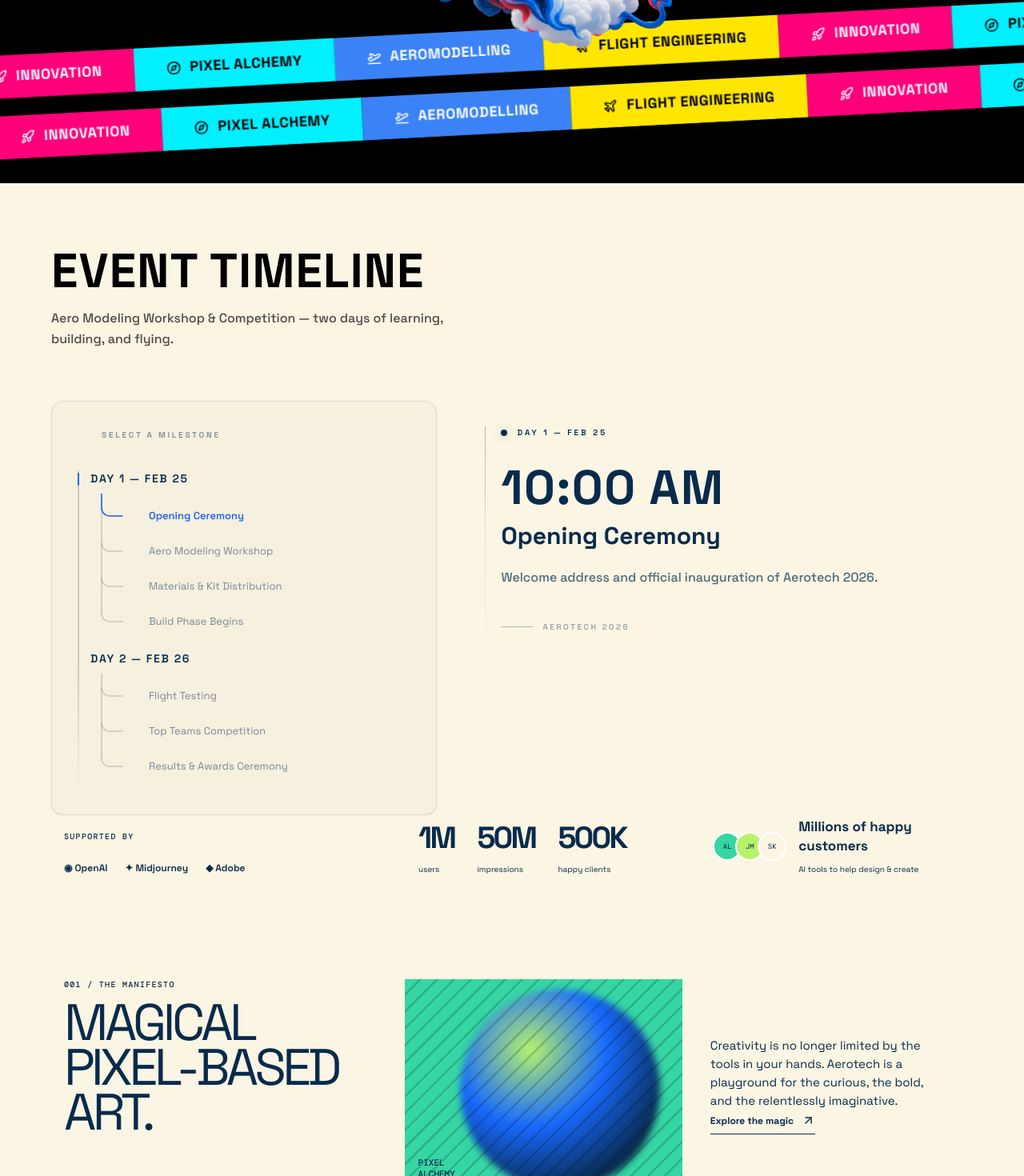
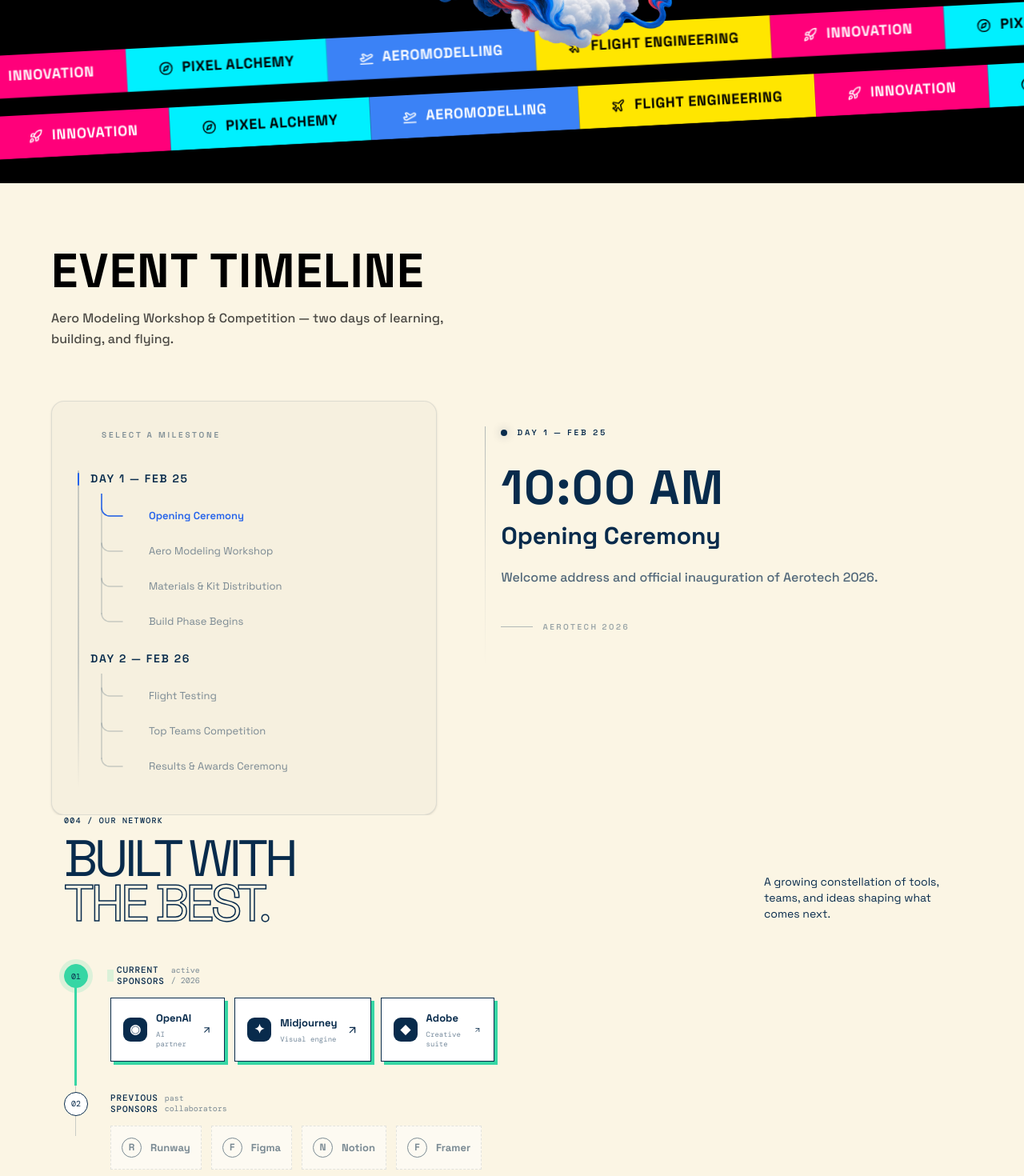
Before and after one commit to Biki-dev/Aerotech-2026-v2, a React (Vite) app: page / in a window 1280 px wide. Shown: the part 680-2150 px from the top of the page at 80% size. Built offline with nearby package versions, Linux system fonts and the light colour scheme; some icons are missing.

Commit message:
Add sponsor history timeline to updated studio section

```diff
--- a/src/components/StudioSections.jsx
+++ b/src/components/StudioSections.jsx
@@ -1,94 +1,57 @@
 import { ArrowUpRight, PlaneTakeoff, Plane, Rocket, Compass } from 'lucide-react'
 
+const currentSponsors = [
+  { name: 'OpenAI', icon: '◉', detail: 'AI partner' },
+  { name: 'Midjourney', icon: '✦', detail: 'Visual engine' },
+  { name: 'Adobe', icon: '◆', detail: 'Creative suite' },
+]
+
+const previousSponsors = [
+  { name: 'Runway', icon: 'R' },
+  { name: 'Figma', icon: 'F' },
+  { name: 'Notion', icon: 'N' },
+  { name: 'Framer', icon: 'F' },
+]
+
 export function Ticker() {
-  // Single reusable strip component
-  const BadgeGroup = () => (
-    <>
-      <span className="badge badge-blue"><PlaneTakeoff size={16} /> AEROMODELLING</span>
-      <span className="badge badge-yellow"><Plane size={16} /> FLIGHT ENGINEERING</span>
-      <span className="badge badge-pink"><Rocket size={16} /> INNOVATION</span>
-      <span className="badge badge-cyan"><Compass size={16} /> PIXEL ALCHEMY</span>
-    </>
-  )
+  const BadgeGroup = () => <>
+    <span className="badge badge-blue"><PlaneTakeoff size={16} /> AEROMODELLING</span>
+    <span className="badge badge-yellow"><Plane size={16} /> FLIGHT ENGINEERING</span>
+    <span className="badge badge-pink"><Rocket size={16} /> INNOVATION</span>
+    <span className="badge badge-cyan"><Compass size={16} /> PIXEL ALCHEMY</span>
+  </>
 
-  return (
-    <section className="ticker-wrapper">
-      <div className="ticker">
-        {/* Track 1: Normal Direction */}
-        <div className="ticker-track">
-          <div className="ticker-content">
-            <BadgeGroup />
-            <BadgeGroup />
-          </div>
-          <div className="ticker-content">
-            <BadgeGroup />
-            <BadgeGroup />
-          </div>
-        </div>
+  return <section className="ticker-wrapper"><div className="ticker">
+    <div className="ticker-track"><div className="ticker-content"><BadgeGroup /><BadgeGroup /></div><div className="ticker-content"><BadgeGroup /><BadgeGroup /></div></div>
+    <div className="ticker-track ticker-reverse"><div className="ticker-content"><BadgeGroup /><BadgeGroup /></div><div className="ticker-content"><BadgeGroup /><BadgeGroup /></div></div>
+  </div></section>
+}
 
-        {/* Track 2: Reverse Direction */}
-        <div className="ticker-track ticker-reverse">
-          <div className="ticker-content">
-            <BadgeGroup />
-            <BadgeGroup />
-          </div>
-          <div className="ticker-content">
-            <BadgeGroup />
-            <BadgeGroup />
-          </div>
-        </div>
-      </div>
-    </section>
-  )
+function SponsorIcon({ sponsor }) {
+  return <span className="sponsor-icon" aria-hidden="true">{sponsor.icon}</span>
 }
+
+function SponsorRow({ sponsors, previous = false }) {
+  return <div className={`sponsor-row ${previous ? 'sponsor-row-previous' : 'sponsor-row-current'}`}>
+    {sponsors.map((sponsor) => <div className="sponsor-card" key={sponsor.name}>
+      <SponsorIcon sponsor={sponsor} />
+      <div><strong>{sponsor.name}</strong>{sponsor.detail && <small>{sponsor.detail}</small>}</div>
+      {!previous && <ArrowUpRight className="sponsor-arrow" size={15} />}
+    </div>)}
+  </div>
+}
+
 export function ProofSection() {
-  return (
-    <section className="proof container" id="studio">
-      <div className="proof-intro">
-        <p className="section-kicker">Supported by</p>
-        <div className="partner-row">
-          <span>◉ OpenAI</span>
-          <span>✦ Midjourney</span>
-          <span>◆ Adobe</span>
-        </div>
-      </div>
-      <div className="stat-grid">
-        <div><strong>1M</strong><span>users</span></div>
-        <div><strong>50M</strong><span>impressions</span></div>
-        <div><strong>500K</strong><span>happy clients</span></div>
-      </div>
-      <div className="proof-note">
-        <div className="avatar-stack">
-          <span>AL</span><span>JM</span><span>SK</span>
-        </div>
-        <div>
-          <strong>Millions of happy<br />customers</strong>
-          <small>AI tools to help design &amp; create</small>
-        </div>
-      </div>
-    </section>
-  )
+  return <section className="proof container" id="studio">
+    <div className="sponsor-timeline-head"><div><p className="section-kicker">004 / Our network</p><h2>BUILT WITH<br /><span>THE BEST.</span></h2></div><p className="sponsor-intro">A growing constellation of tools, teams, and ideas shaping what comes next.</p></div>
+    <div className="sponsor-timeline"><div className="timeline-line" aria-hidden="true"><span className="timeline-progress" /></div>
+      <div className="timeline-stage timeline-stage-current"><div className="timeline-marker">01</div><div className="timeline-stage-content"><div className="timeline-label"><span className="status-dot" /> Current sponsors <small>active / 2026</small></div><SponsorRow sponsors={currentSponsors} /></div></div>
+      <div className="timeline-stage timeline-stage-previous"><div className="timeline-marker">02</div><div className="timeline-stage-content"><div className="timeline-label">Previous sponsors <small>past collaborators</small></div><SponsorRow sponsors={previousSponsors} previous /></div></div>
+    </div>
+    <div className="proof-metrics"><div className="stat-grid"><div><strong>1M</strong><span>users</span></div><div><strong>50M</strong><span>impressions</span></div><div><strong>500K</strong><span>happy clients</span></div></div><div className="proof-note"><div className="avatar-stack"><span>AL</span><span>JM</span><span>SK</span></div><div><strong>Millions of happy<br />customers</strong><small>AI tools to help design &amp; create</small></div></div></div>
+  </section>
 }
 
 export function ManifestoSection({ onNavigate }) {
-  return (
-    <section className="manifesto container">
-      <div className="manifesto-head">
-        <p className="section-kicker">001 / The manifesto</p>
-        <h2>MAGICAL<br /><span>PIXEL-BASED</span><br />ART.</h2>
-      </div>
-      <div className="manifesto-body">
-        <div className="manifesto-image">
-          <div className="gradient-sphere" />
-          <span>PIXEL<br />ALCHEMY</span>
-        </div>
-        <div className="manifesto-copy">
-          <p>Creativity is no longer limited by the tools in your hands. Aerotech is a playground for the curious, the bold, and the relentlessly imaginative.</p>
-          <a href="#work" onClick={(event) => { event.preventDefault(); onNavigate('work') }}>
-            Explore the magic <ArrowUpRight size={17} />
-          </a>
-        </div>
-      </div>
-    </section>
-  )
+  return <section className="manifesto container"><div className="manifesto-head"><p className="section-kicker">001 / The manifesto</p><h2>MAGICAL<br /><span>PIXEL-BASED</span><br />ART.</h2></div><div className="manifesto-body"><div className="manifesto-image"><div className="gradient-sphere" /><span>PIXEL<br />ALCHEMY</span></div><div className="manifesto-copy"><p>Creativity is no longer limited by the tools in your hands. Aerotech is a playground for the curious, the bold, and the relentlessly imaginative.</p><a href="#work" onClick={(event) => { event.preventDefault(); onNavigate('work') }}>Explore the magic <ArrowUpRight size={17} /></a></div></div></section>
 }
--- a/src/styles.css
+++ b/src/styles.css
@@ -839,3 +839,32 @@ a {
         display: block;
     }
 }
+
+/* Sponsor timeline */
+.proof { display:block; }
+.sponsor-timeline-head { display:flex; justify-content:space-between; align-items:end; gap:50px; margin-bottom:48px; }
+.sponsor-timeline-head h2 { font-size:clamp(43px, 5vw, 75px); line-height:.88; letter-spacing:-.07em; margin:13px 0 0; }
+.sponsor-timeline-head h2 span { color:transparent; -webkit-text-stroke:1.5px var(--ink); }
+.sponsor-intro { max-width:245px; margin:0 0 5px; font-size:14px; line-height:1.45; }
+.sponsor-timeline { position:relative; padding-left:58px; }
+.timeline-line { position:absolute; top:20px; bottom:42px; left:14px; width:1px; background:rgba(8,43,76,.2); }
+.timeline-progress { display:block; width:3px; height:132px; margin-left:-1px; background:var(--cyan); }
+.timeline-stage { display:grid; grid-template-columns:58px 1fr; margin-bottom:38px; position:relative; }
+.timeline-marker { position:absolute; left:-58px; top:0; width:30px; height:30px; display:grid; place-items:center; border:1px solid var(--ink); border-radius:50%; background:var(--paper); font:10px 'DM Mono'; z-index:1; }
+.timeline-stage-current .timeline-marker { background:var(--cyan); border-color:var(--cyan); box-shadow:0 0 0 6px rgba(54,214,164,.16); }
+.timeline-label { display:flex; align-items:center; gap:8px; margin-bottom:14px; font:500 11px 'DM Mono'; text-transform:uppercase; letter-spacing:.08em; }
+.timeline-label small { color:rgba(8,43,76,.52); font:10px 'DM Mono'; text-transform:none; letter-spacing:0; margin-left:auto; }
+.status-dot { width:7px; height:7px; background:var(--cyan); border-radius:50%; box-shadow:0 0 0 4px rgba(54,214,164,.16); }
+.sponsor-row { display:grid; grid-template-columns:repeat(3, 1fr); gap:12px; }
+.sponsor-card { display:flex; align-items:center; gap:11px; min-height:77px; padding:15px; border:1px solid rgba(8,43,76,.2); background:var(--paper); transition:transform .2s var(--ease), border-color .2s, box-shadow .2s; }
+.sponsor-row-current .sponsor-card { border-color:var(--ink); box-shadow:4px 4px 0 var(--cyan); }
+.sponsor-row-current .sponsor-card:hover { transform:translate(-2px,-2px); box-shadow:6px 6px 0 var(--cyan); }
+.sponsor-icon { width:30px; height:30px; display:grid; place-items:center; flex:none; border-radius:9px; background:var(--ink); color:var(--paper); font-size:16px; font-weight:700; }
+.sponsor-card strong { display:block; font-size:13px; }
+.sponsor-card small { display:block; margin-top:4px; color:rgba(8,43,76,.55); font:9px 'DM Mono'; }
+.sponsor-arrow { margin-left:auto; color:var(--ink); }
+.sponsor-row-previous { grid-template-columns:repeat(4, 1fr); opacity:.52; }
+.sponsor-row-previous .sponsor-card { min-height:55px; border-style:dashed; box-shadow:none; padding:10px 13px; }
+.sponsor-row-previous .sponsor-icon { width:25px; height:25px; border-radius:50%; background:transparent; border:1px solid var(--ink); color:var(--ink); font-size:12px; }
+.proof-metrics { display:grid; grid-template-columns:1fr .7fr; gap:42px; align-items:end; margin-top:55px; padding-top:28px; border-top:1px solid rgba(8,43,76,.2); }
+@media (max-width:760px) { .sponsor-timeline-head { display:block; margin-bottom:35px; }.sponsor-intro { margin-top:23px; }.sponsor-timeline { padding-left:42px; }.timeline-stage { grid-template-columns:1fr; }.timeline-marker { left:-42px; }.timeline-line { left:14px; }.sponsor-row,.sponsor-row-previous { grid-template-columns:1fr 1fr; }.timeline-label { flex-wrap:wrap; }.timeline-label small { margin-left:0; width:100%; }.proof-metrics { grid-template-columns:1fr; gap:32px; margin-top:45px; }.sponsor-card { min-height:68px; padding:11px; }.sponsor-card strong { font-size:12px; } }
```
